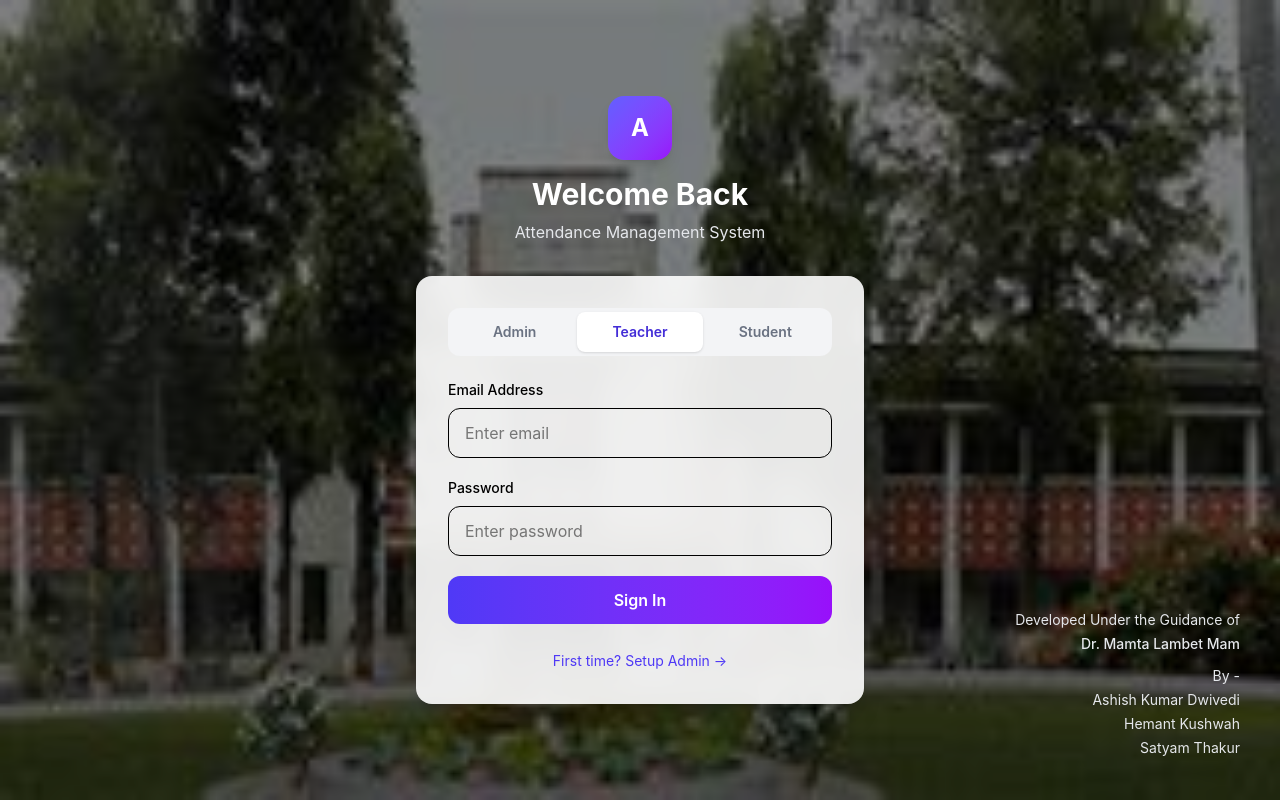
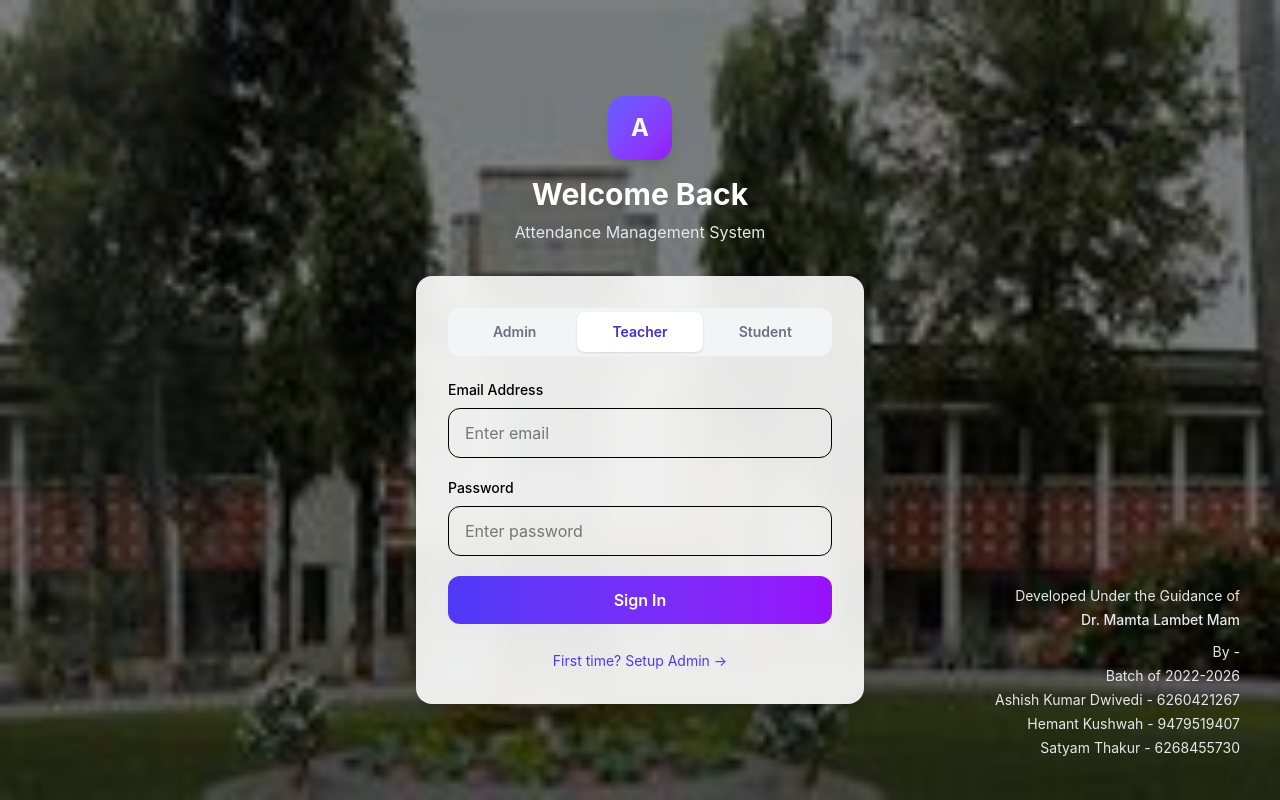
Before and after one commit to ashishd881/Attendance, a React (Vite) app in the folder Frontend/: page /login in a window 1280 px wide. Built offline with nearby package versions, Linux system fonts and the light colour scheme.

Commit message:
feat: update developer credits section with batch information and contact details

```diff
--- a/Frontend/src/pages/LoginPage.jsx
+++ b/Frontend/src/pages/LoginPage.jsx
@@ -169,9 +169,10 @@ const LoginPage = () => {
           <p className="font-medium">Dr. Mamta Lambet Mam</p>
 
           <p className="mt-2">By -</p>
-          <p>Ashish Kumar Dwivedi</p>
-          <p>Hemant Kushwah</p>
-          <p>Satyam Thakur</p>
+          <p>Batch of 2022-2026</p>
+          <p>Ashish Kumar Dwivedi - 6260421267</p>
+          <p>Hemant Kushwah - 9479519407</p>
+          <p>Satyam Thakur - 6268455730</p>
         </div>
 
       </div>
```
